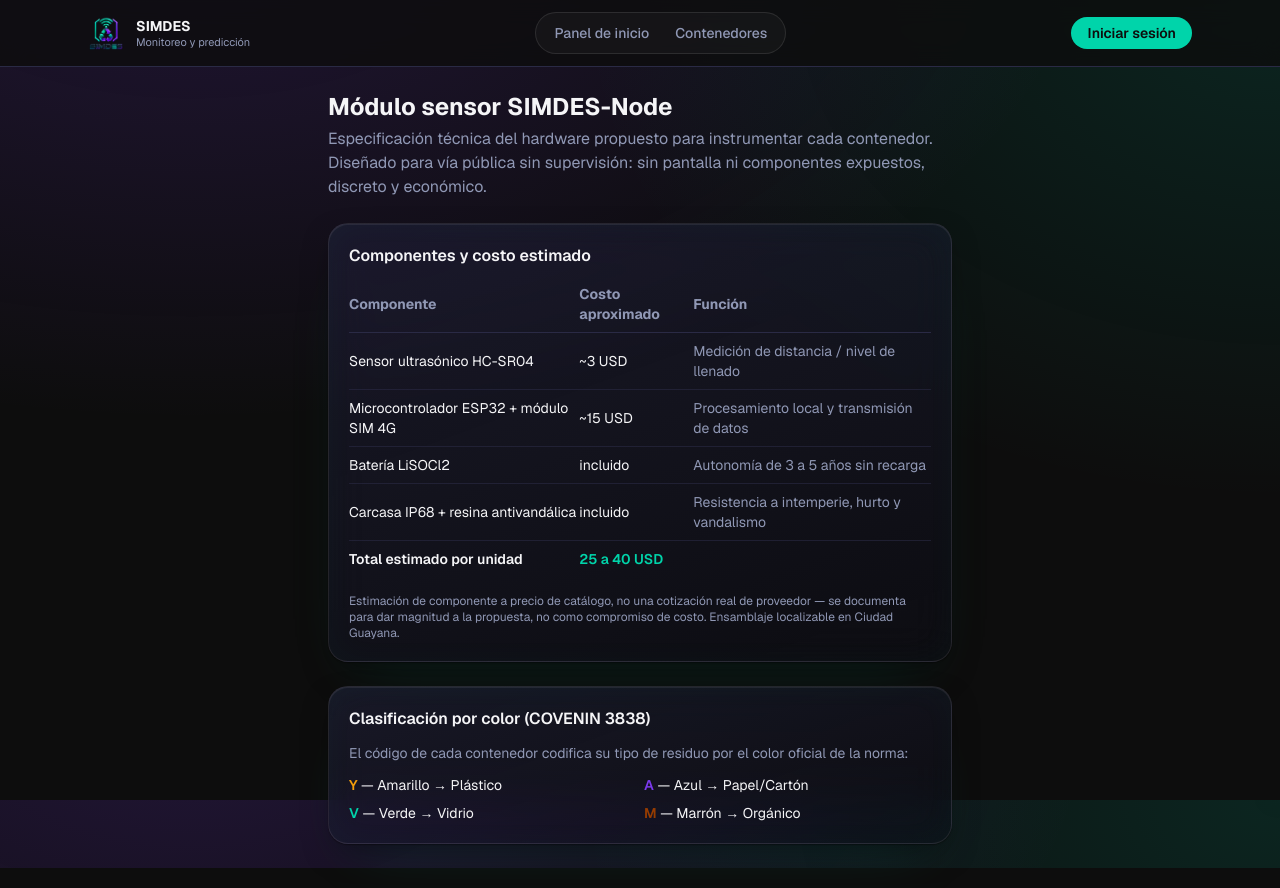
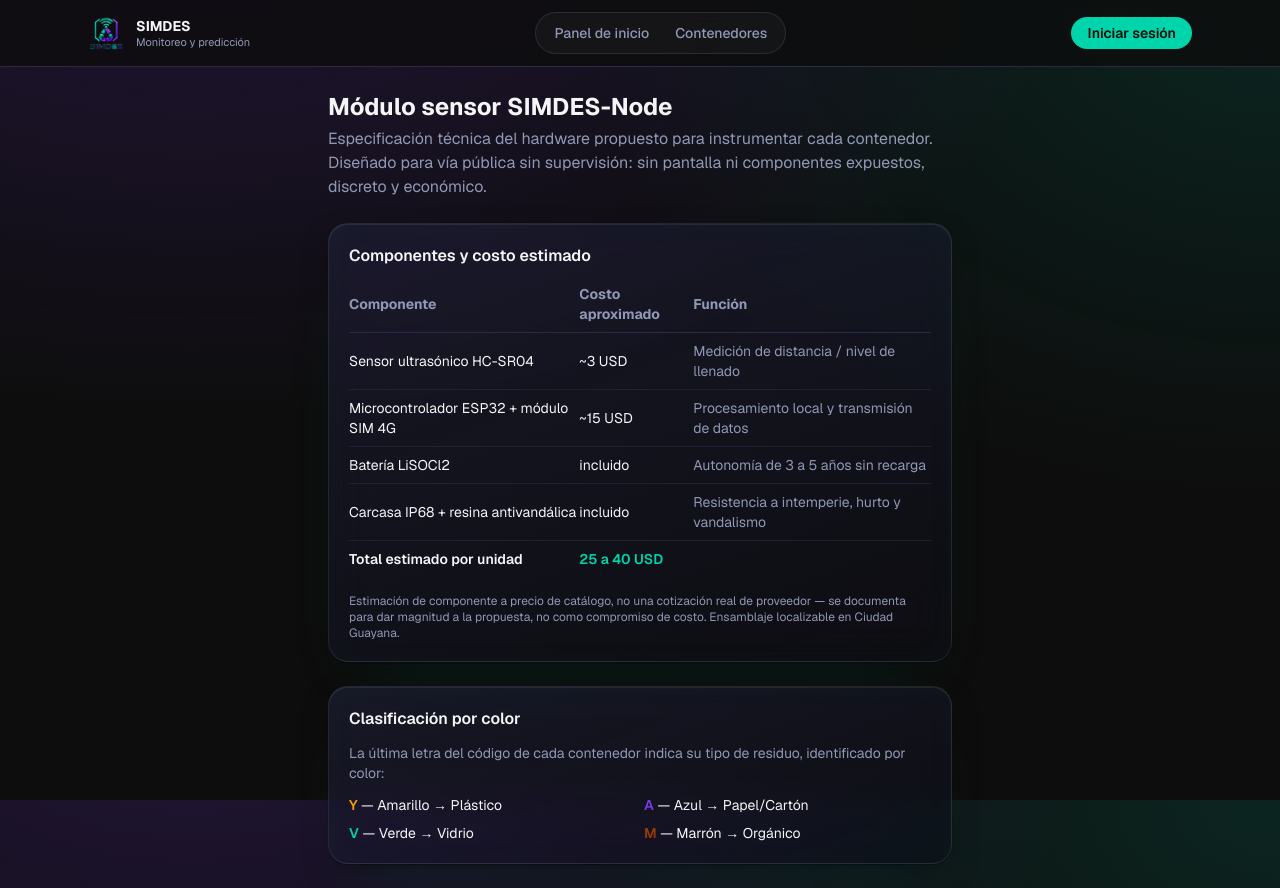
Before and after one commit to Jguedezf/SIMDES, a Next.js app: page /sensor in a window 1280 px wide. Built offline with nearby package versions, Linux system fonts and the light colour scheme; no server answers.

Commit message:
fix: la pantalla del sensor ya no cita la norma COVENIN 3838, solo la clasificacion por color

```diff
--- a/src/app/sensor/page.tsx
+++ b/src/app/sensor/page.tsx
@@ -52,9 +52,9 @@
         </div>
 
         <div className="tarjeta-vidrio tarjeta-interactiva tarjeta-entrada p-5" style={{ animationDelay: '80ms' }}>
-          <h2 className="font-semibold text-foreground mb-3">Clasificación por color (COVENIN 3838)</h2>
+          <h2 className="font-semibold text-foreground mb-3">Clasificación por color</h2>
           <p className="text-sm text-brand-muted mb-3">
-            El código de cada contenedor codifica su tipo de residuo por el color oficial de la norma:
+            La última letra del código de cada contenedor indica su tipo de residuo, identificado por color:
           </p>
           <div className="grid grid-cols-2 gap-2 text-sm text-foreground">
             <p><span className="font-semibold text-brand-amber">Y</span> — Amarillo → Plástico</p>
```
